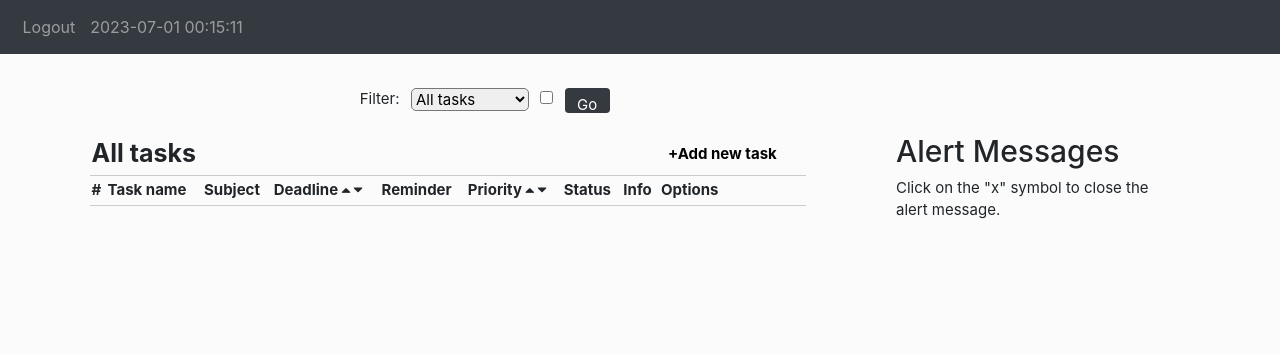
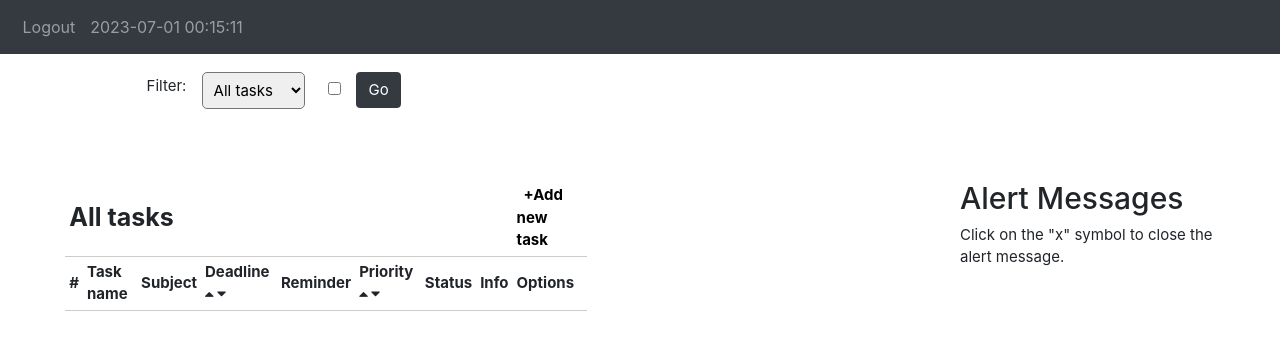
Before and after one commit to ghazal-pouresfandiyar/TodoList, a PHP site: page /Todolist/list.php?user=1 in a window 1280 px wide. Shown: the top 354 px of the page. Run offline with PHP 8.4, Linux system fonts and the light colour scheme; data comes from the database, SQL or seed files in the repository; lists and menus that the app fills with data are empty.

Commit message:
fix btn-dark & responsive bug

```diff
--- a/create_task.php
+++ b/create_task.php
@@ -55,7 +55,7 @@
         <div class="input-group">
 			<label style="margin-right: 50px;">Subject</label>
 			<select name="task_subject" id="task_subject" style="border-radius: 5px;">
-            <option value="" selected disabled>
+            <option></option>
             <?php
             $results = mysqli_query($conn, "SELECT * FROM subjects");
             if(!$results){
@@ -76,7 +76,7 @@
 			<textarea type="text" style="width:93%; height: 150px; border-radius: 5px;" name="info" ><?php echo $info; ?></textarea>
 		</div>
 		<div class="input-group">
-	        <input class="btn" type="submit" name="save" value="Create"></button>
+            <button class="btn btn-dark" type="submit" name="save">Create</button>
         </div>
 	</form>
 </body>
--- a/edit_task.php
+++ b/edit_task.php
@@ -102,7 +102,7 @@
 			<textarea type="text" style="width:93%; height: 150px; border-radius: 5px;" name="info" ><?php echo $info; ?></textarea>
 		</div>
 		<div class="input-group">
-	        <input class="btn" type="submit" name="update" value="Update">
+            <button class="btn btn-dark" type="submit" name="update">Update</button>
         </div>
 	</form>
 </body>
--- a/handle_tasks.php
+++ b/handle_tasks.php
@@ -5,6 +5,7 @@
     $id = 0;
     $username = $_GET['user'];
 	$task_name = "";
+    $task_subject = NULL;
     $deadline = "";
     $reminder = "";
 	$priority = "";
--- a/list.php
+++ b/list.php
@@ -6,6 +6,8 @@
     <meta name="viewport" content="width=device-width, initial-scale=1.0" />
     <title>To-do</title>
 
+
+    <link rel="stylesheet" href="https://cdn.jsdelivr.net/npm/bootstrap@4.0.0/dist/css/bootstrap.min.css" integrity="sha384-Gn5384xqQ1aoWXA+058RXPxPg6fy4IWvTNh0E263XmFcJlSAwiGgFAW/dAiS6JXm" crossorigin="anonymous">
     <link rel="stylesheet" href="https://www.w3schools.com/w3css/4/w3.css">
     <link rel="stylesheet" href="https://cdnjs.cloudflare.com/ajax/libs/font-awesome/4.7.0/css/font-awesome.min.css">
     <link rel="stylesheet" href="./bootstrap-5.1.3-dist/css/bootstrap.css" />
@@ -53,14 +55,15 @@
           <input type="checkbox" id="done" name="done" value="Done">
         </div>
         <div class="flex-item">
-          <input class="btn" type="submit" name="filter" value="Go">
+          <!-- <input class="btn btn-dark" type="submit" name="filter" value="Go">	 -->
+          <button class="btn btn-dark"  type="submit" name="filter">Go</button>
         </div>
       </div>
     </form>
 
     <div class="flexible-container">
       <!-- table -->
-      <div style="width: 70%; padding:0; margin:0;">
+      <div>
         <table id="table">
           <thead>
             <tr>
--- a/navbar.php
+++ b/navbar.php
@@ -4,25 +4,13 @@
 <head>
   <link rel="stylesheet" href="https://cdn.jsdelivr.net/npm/bootstrap@4.0.0/dist/css/bootstrap.min.css" integrity="sha384-Gn5384xqQ1aoWXA+058RXPxPg6fy4IWvTNh0E263XmFcJlSAwiGgFAW/dAiS6JXm" crossorigin="anonymous">
 
-  <style>
-    body {
-      background-color: #fbfbfb;
-    }
-    @media (min-width: 991.98px) {
-      main {
-        padding-left: 240px;
-      }
-    }
-
-  </style>
-
   <nav class="navbar navbar-expand-lg navbar-dark bg-dark fixed-top">
-    <div class="collapse navbar-collapse" id="navbarSupportedContent">
+    <div  id="navbarSupportedContent">
       <ul class="navbar-nav">
         <li class="nav-item">
-          <a class="nav-link" href="login.php" style="font-size:16px">Logout</a>
+          <a class="nav-link" href="login.php" style="font-size:16px;">Logout</a>
         </li>
-        <li class="nav-item" style="float: right;">
+        <li class="nav-item">
           <?php date_default_timezone_set("Asia/Tehran"); ?>
           <a class="nav-link" style="font-size:16px;"><?php echo date('Y-m-d H:i:s') ?></a>
         </li>
@@ -30,6 +18,4 @@
     </div>
   </nav>
 
-
-
 </head>
--- a/style.css
+++ b/style.css
@@ -6,8 +6,9 @@ body {
 table {
   border-collapse: collapse;
   text-align: left;
-  width: 80% !important;
-  margin-left: 10%;
+  /* width: 80% !important; */
+  width: 80%;
+  margin: 0 10%;
 }
 
 tr {
@@ -18,7 +19,7 @@ th,
 td {
   border: none;
   height: 30px;
-  padding: 2px;
+  padding: 4px;
 }
 
 tr:hover {
@@ -36,12 +37,19 @@ form {
 }
 
 .filter {
-  margin-top: 80px;
+  height: 10vh;
+  /* background-color: #13ba0b; */
+  width: 100%;
+  display: flex;
+  align-items: center;
+  border: none;
+  /* justify-content: center; */
+  /* margin-top: 80px;
   margin-bottom: 8px;
   text-align: left;
   padding: 2px;
   border: none;
-  border-radius: 5px;
+  border-radius: 5px; */
 }
 
 /* inputs */
@@ -64,15 +72,17 @@ form {
   border: 1px solid gray;
 }
 
-.select {
+select {
+  width: 93%;
   font-size: 18px;
   border-radius: 6px;
-  /* height: 100%; */
+  padding: 7px;
 }
 
 /* extra */
 
 .alert {
+  max-width: 100%;
   padding: 20px;
   background-color: #343a40;
   color: white;
@@ -82,19 +92,6 @@ form {
 }
 
 /* buttons */
-
-.btn {
-  /* width: auto; */
-  height: 25px;
-  padding: 0;
-  color: #ffffff;
-  background: none #343a40;
-  border: none;
-  border-radius: 6px;
-  font-size: 18px;
-  cursor: pointer;
-  margin: 0;
-}
 
 .btn:hover {
   color: #ffffff;
@@ -146,23 +143,6 @@ form {
   color: #d10e0e;
 }
 
-button {
-  /* width: 100%; */
-  padding: 3px;
-  color: #ffffff;
-  background: none #343a40;
-  border: none;
-  border-radius: 10px;
-  font-size: 18px;
-  cursor: pointer;
-  margin: 12px;
-}
-
-button:hover {
-  color: #ffffff;
-  background: none #656b71;
-}
-
 /* flex */
 
 .flex {
@@ -171,12 +151,15 @@ button:hover {
 
 .flex-container {
   display: flex;
+  align-items: center;
+  gap: 10px;
   flex-direction: row;
   padding: 0;
-  margin: 0;
+  margin-left: 10%;
 }
 
 .flex-item {
+  /* padding: 10px; */
   margin: 1%;
   justify-content: space-between;
 }
@@ -186,19 +169,91 @@ button:hover {
   flex-direction: row;
   padding: 0;
   margin: 0;
+  justify-content: space-between;
 }
 
 .notif-box {
   width: 20%;
+  margin: 0 5%;
 }
 
-@media (max-width: 800px) {
+/* responsive media queries */
+
+@media (max-width: 1200px) {
   .flexible-container {
     flex-direction: column;
   }
 
+  table {
+    margin: 0 1%;
+  }
+
   .notif-box {
-    width: 100%;
-    margin-left: 10%;
+    width: 50%;
+    margin: 0 25%;
   }
 }
+
+@media (max-width: 1000px) {
+  .filter {
+    height: 38vh;
+    width: 100%;
+    margin: 0;
+    padding: 0;
+  }
+
+  .navbar {
+    width: 100%;
+    height: 15vh;
+  }
+}
+
+@media (max-width: 780px) {
+  .flexible-container {
+    flex-direction: column;
+  }
+
+  .navbar {
+    width: 100%;
+    height: 15vh;
+  }
+
+  .filter {
+    height: 40vh;
+    width: 100%;
+    margin: 0;
+    padding: 0;
+  }
+
+  .notif-box {
+    width: 80%;
+    margin: 0 10%;
+  }
+
+  table {
+    max-width: 100%;
+  }
+}
+
+@media (max-width: 410px) {
+  .filter {
+    height: 40vh;
+    width: 100%;
+    margin: 0;
+    padding: 0;
+  }
+
+  form {
+    width: 100%;
+    padding: 0;
+    margin: 0;
+  }
+
+  table {
+    margin: 0;
+  }
+
+  .flex-container {
+    margin: 0;
+  }
+}
```
